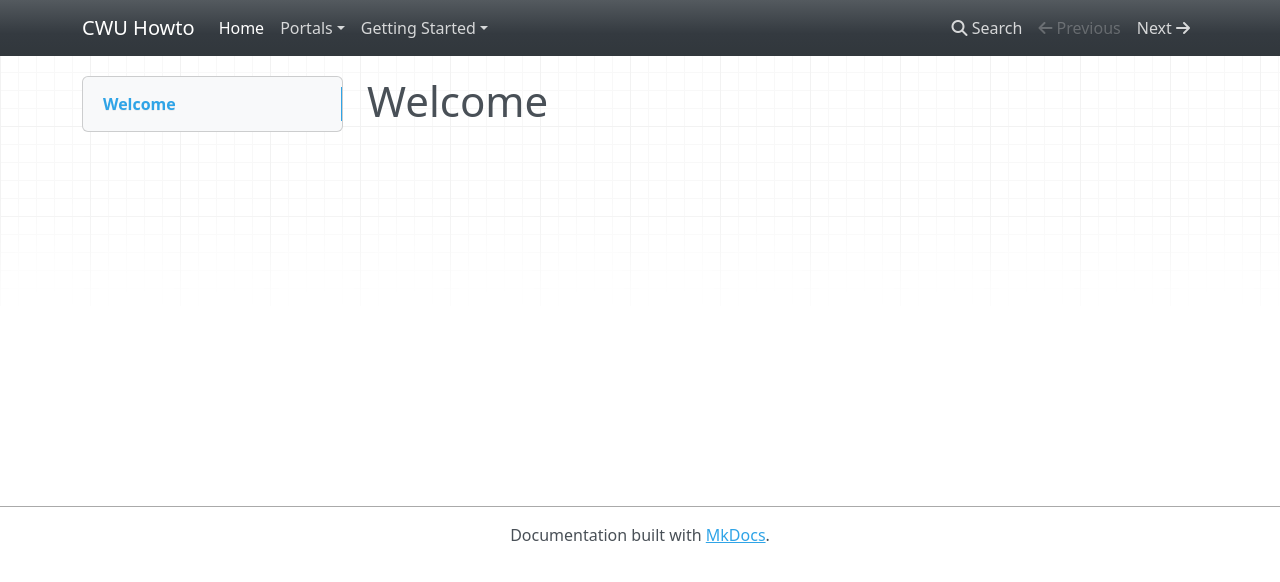
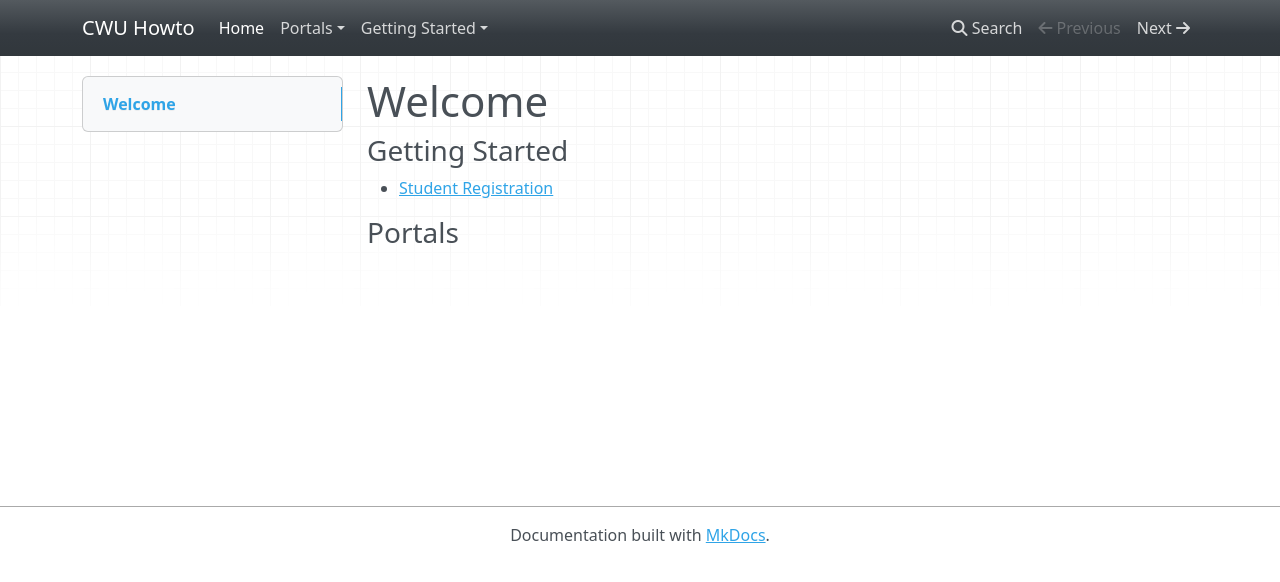
Before and after one commit to kadaji/cwu_howto, an MkDocs documentation site: the page built from docs/index.md, in a window 1280 px wide. Shown: the top 582 px of the page. Built offline with MkDocs 1.6.1, drawn with Linux system fonts in a browser that asks for light colours; nearby versions of some CDN libraries.

Commit message:
updating index page

```diff
--- a/docs/index.md
+++ b/docs/index.md
@@ -1 +1,7 @@
 # Welcome
+
+### Getting Started
+
+- [Student Registration](/getting_started/registration)
+
+### Portals
```
